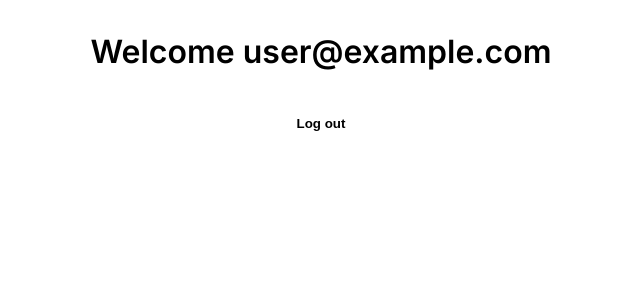
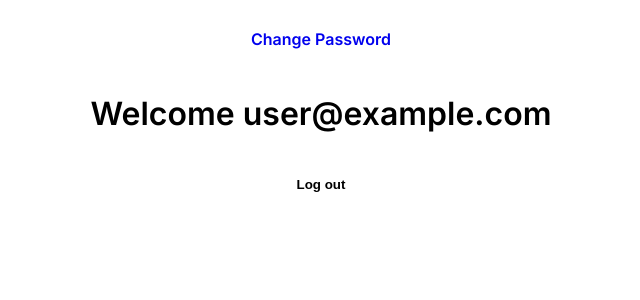
Before and after one commit to knada/react-firebase-authentication, a React (Create React App) app: page /home in a window 1280 px wide. Shown: the top 300 px of the page, without its empty margins (319-959 px from the left). Built offline with nearby package versions, Linux system fonts and the light colour scheme; no server answers; sample sign-in values are in the browser's storage.

Commit message:
Added change password to routes and a link on the home page

```diff
--- a/src/components/ChangePassword/ChangePassword.tsx
+++ b/src/components/ChangePassword/ChangePassword.tsx
@@ -43,11 +43,11 @@ const ChangePassword = () => {
                 <AuthInput ref={register({ required: true })} type="password" name="currentPassword" />
             </AuthLabel>
             <AuthLabel htmlFor="email">
-                Current Password
+                New Password
                 <AuthInput ref={register({ required: true })} type="password" name="newPassword" />
             </AuthLabel>
             <AuthLabel htmlFor="email">
-                Current Password
+                Confirm New Password
                 <AuthInput ref={register({ required: true })} type="password" name="confirmPassword" />
             </AuthLabel>
             <AuthButton>Change My Password</AuthButton>
--- a/src/components/Home/Home.tsx
+++ b/src/components/Home/Home.tsx
@@ -1,7 +1,7 @@
 import * as React from 'react'
 import { useDispatch, useSelector } from 'react-redux'
-import { useHistory } from 'react-router-dom'
-import styled from 'styled-components'
+import { Link, useHistory } from 'react-router-dom'
+import styled, { css } from 'styled-components'
 import { selectAuthUser, logout, setAuthError } from '../../features/Auth/authSlice'
 import { useFirebase } from '../../hooks/contexts'
 import Loading from '../Loading/Loading'
@@ -15,7 +15,7 @@ const HomeHeading = styled.h1`
     text-align: center;
 `
 
-const LogoutButton = styled.button`
+const sharedStyles = css`
     display: block;
     min-width: 120px;
     background-color: white;
@@ -30,6 +30,16 @@ const LogoutButton = styled.button`
         background-color: hsl(220, 80%, 80%);
         transition: 0.3s;
     }
+`
+
+const ChangePasswordLink = styled(Link)`
+    ${sharedStyles}
+    text-align: center;
+    width: 200px;
+`
+
+const LogoutButton = styled.button`
+    ${sharedStyles}
 `
 
 const Home = () => {
@@ -52,6 +62,7 @@ const Home = () => {
     if (authUser) {
         return (
             <HomeContainer>
+                <ChangePasswordLink to="/change-password">Change Password</ChangePasswordLink>
                 <HomeHeading>Welcome {authUser.email}</HomeHeading>
                 <LogoutButton onClick={handleLogout}>Log out</LogoutButton>
             </HomeContainer>
--- a/src/routes/index.tsx
+++ b/src/routes/index.tsx
@@ -8,6 +8,7 @@ import SignUp from '../components/SignUp/SignUp'
 import Landing from '../components/Landing/Landing'
 import Home from '../components/Home/Home'
 import ResetPassword from '../components/ResetPassword/ResetPassword'
+import ChangePassword from '../components/ChangePassword/ChangePassword'
 
 const AuthRoute: React.FC<RouteProps> = ({ children, ...rest }) => {
     const authStatus = useSelector(selectAuthStatus) === AuthStatus.loggedIn
@@ -46,6 +47,11 @@ export const Routes = () => {
                     <ResetPassword />
                 </AuthContainer>
             </Route>
+            <AuthRoute exact path="/change-password">
+                <AuthContainer>
+                    <ChangePassword />
+                </AuthContainer>
+            </AuthRoute>
         </Switch>
     )
 }
```
